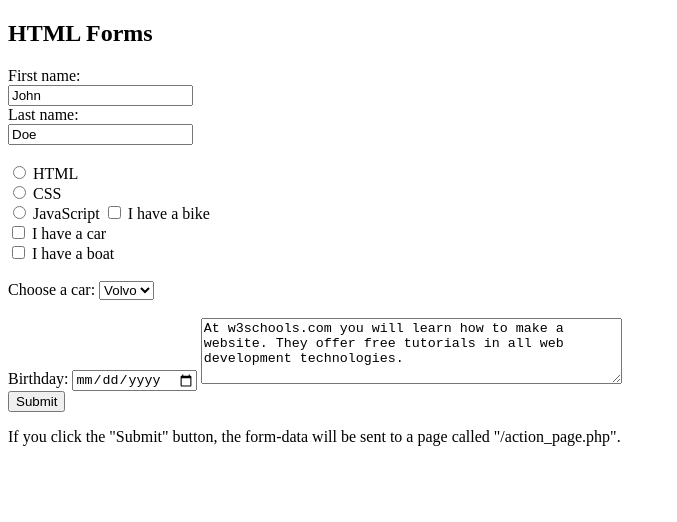
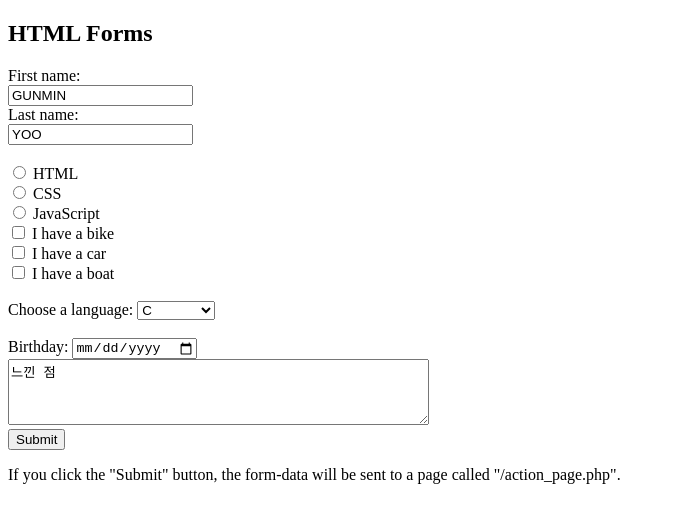
Before and after one commit to gunminy/MyHTML, a plain HTML site: page form.html in a window 1280 px wide. Shown: the whole page, without its empty margins (0-677 px from the left). Drawn offline with Linux system fonts and the light colour scheme.

Commit message:
edited form

```diff
--- a/form.html
+++ b/form.html
@@ -6,37 +6,37 @@
 
 <form action="/action_page.php">
     <label for="fname">First name:</label><br>
-    <input type="text" id="fname" name="fname" value="John"><br>
+    <input type="text" id="fname" name="fname" value="GUNMIN"><br>
     <label for="lname">Last name:</label><br>
-    <input type="text" id="lname" name="lname" value="Doe"><br><br>
+    <input type="text" id="lname" name="lname" value="YOO"><br><br>
 
     <input type="radio" id="html" name="fav_language" value="HTML">
     <label for="html">HTML</label><br>
     <input type="radio" id="css" name="fav_language" value="CSS">
     <label for="css">CSS</label><br>
     <input type="radio" id="javascript" name="fav_language" value="JavaScript">
-    <label for="javascript">JavaScript</label>
+    <label for="javascript">JavaScript</label><br>
 
-    <input type="checkbox" id="vehicle1" name="vehicle1" value="Bike">
+    <input type="checkbox" id="vehicle1" name="vehicle1" value="사과">
     <label for="vehicle1"> I have a bike</label><br>
-    <input type="checkbox" id="vehicle2" name="vehicle2" value="Car">
+    <input type="checkbox" id="vehicle2" name="vehicle2" value="배">
     <label for="vehicle2"> I have a car</label><br>
-    <input type="checkbox" id="vehicle3" name="vehicle3" value="Boat">
+    <input type="checkbox" id="vehicle3" name="vehicle3" value="오렌지">
     <label for="vehicle3"> I have a boat</label><br><br>
 
 
-    <label for="cars">Choose a car:</label>
+    <label for="cars">Choose a language:</label>
     <select name="cars" id="cars">
-    <option value="volvo">Volvo</option>
-    <option value="saab">Saab</option>
-    <option value="opel">Opel</option>
-    <option value="audi">Audi</option>
+    <option value="volvo">C</option>
+    <option value="saab">C++</option>
+    <option value="opel">JAVA</option>
+    <option value="audi">PYTHON</option>
     </select>
     <br><br>
     <label for="birthday">Birthday:</label>
     <input type="date" id="birthday" name="birthday">
-
-    <textarea id="w3review" name="w3review" rows="4" cols="50">At w3schools.com you will learn how to make a website. They offer free tutorials in all web development technologies.</textarea>
+    <br>
+    <textarea id="w3review" name="w3review" rows="4" cols="50">느낀 점</textarea>
     <br>
     <input type="submit" value="Submit">
 </form>
```
